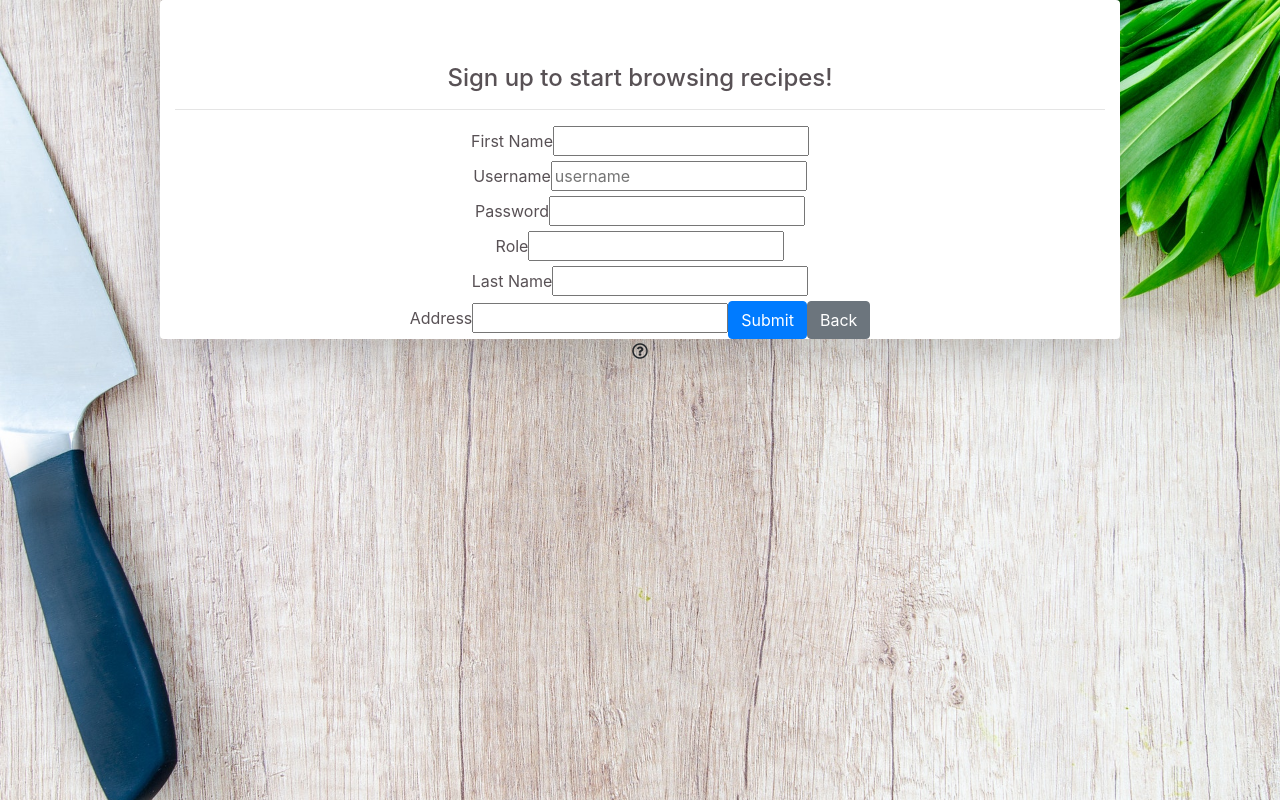
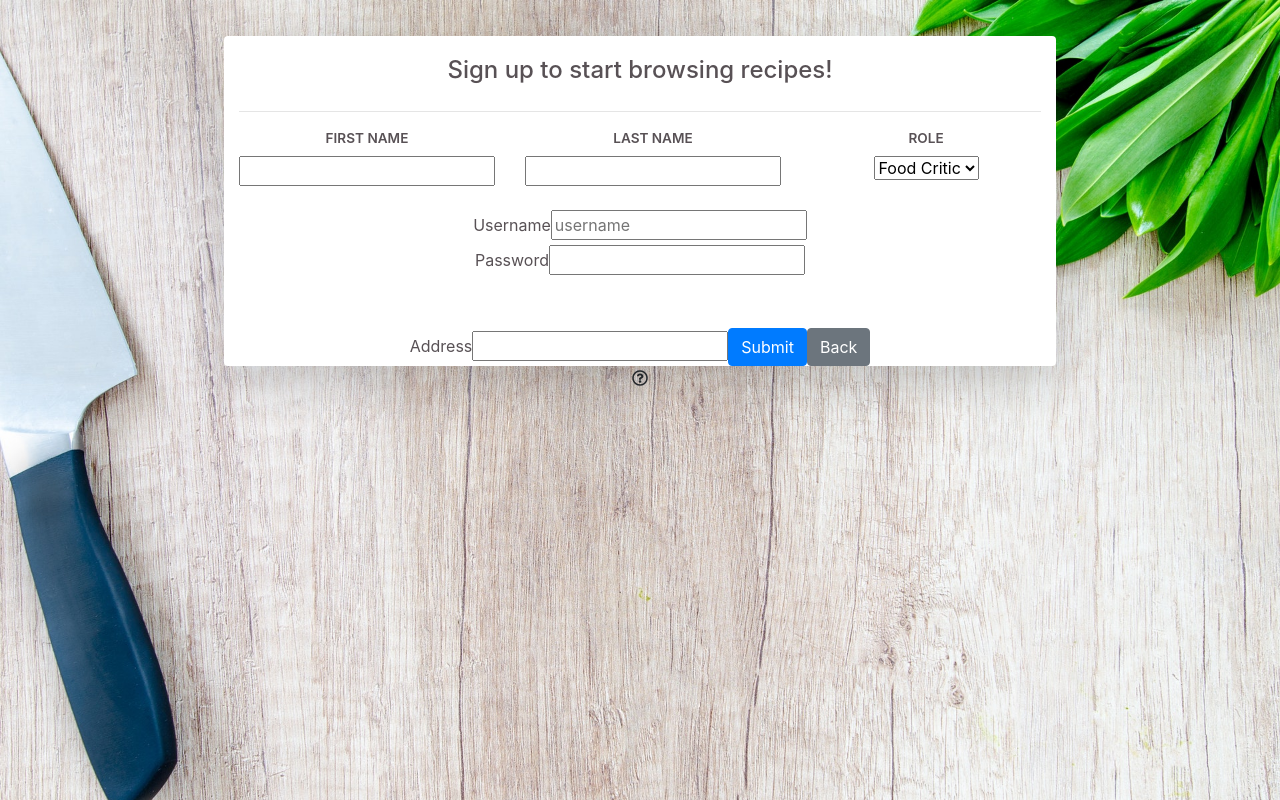
Before and after one commit to ajin-chwy/1808-Java-Project2, an Angular app in the folder recipe-sharing-app/: page /register in a window 1280 px wide. Built offline with nearby package versions, Linux system fonts and the light colour scheme.

Commit message:
Created styling for the user registration page

```diff
--- a/recipe-sharing-app/src/app/register/register.component.css
+++ b/recipe-sharing-app/src/app/register/register.component.css
@@ -1,13 +1,28 @@
+#spacer{
+    padding-top: 20px;
+}
 
 #registerFormContainer{
    /* background-color: rgba(227,226,204, .50); */
     background-color: white;
-    padding-top: 5%;
-    padding: 20x;
+    padding-top: 10px;
     color: #585155;
-    width: 75%;
+    width: 65%;
 }
 
 #registerFormContainer h1{
     font-size: 1.5rem;
+    padding: 10px 0;
 }
+
+.blockLabel{
+    display: block;
+    text-transform: uppercase;
+    font-weight: 600;
+    font-size: .85rem;
+   /* text-align: left; */
+}
+
+#registerFormContainer input{
+
+}
--- a/recipe-sharing-app/src/app/register/register.component.html
+++ b/recipe-sharing-app/src/app/register/register.component.html
@@ -20,12 +20,34 @@
   <a class="btn btn-secondary" routerLink="../login">Back</a>
 </form> -->
 
+<!-- Div to create space at the top of the page-->
+<div id="spacer">
+ <p></p>
+</div>
+
 <div class="container rounded shadow-lg" id="registerFormContainer">
   <h1>Sign up to start browsing recipes!</h1>
   <hr>
   <form>
-      <label for="fName">First Name</label>
-      <input [(ngModel)]="fName" type="text" name="fName" id="fName" required>
+    <div class="row">
+      <div class="col">
+        <label for="fName" class="blockLabel">First Name</label>
+        <input [(ngModel)]="fName" type="text" name="fName" id="fName" required>
+      </div>
+      <div class="col">
+        <label for="lName" class="blockLabel">Last Name</label>
+        <input [(ngModel)]="lName" type="text" name="lName" id="lName" required>
+      </div>
+      <div class="col">
+          <label for="role" class="blockLabel">Role</label>
+          <select name="role" id="role">
+            <option value="Critic">Food Critic</option>
+            <option value="Cook">Cook</option>
+          </select>
+      </div>
+    </div>
+
+
       <br>
 
 
@@ -36,12 +58,10 @@
       <label for="password">Password</label>
       <input [(ngModel)]="password" type="password" name="password" id="password" required>
       <br>
-      <label for="role">Role</label>
-      <input [(ngModel)]="role" type="text" name="role" id="role" >
+
       <br>
 
-      <label for="lName">Last Name</label>
-      <input [(ngModel)]="lName" type="text" name="lName" id="lName" required>
+
       <br>
       <label for="address">Address</label>
       <input [(ngModel)]="address" type="text" name="address" id="address">
```
